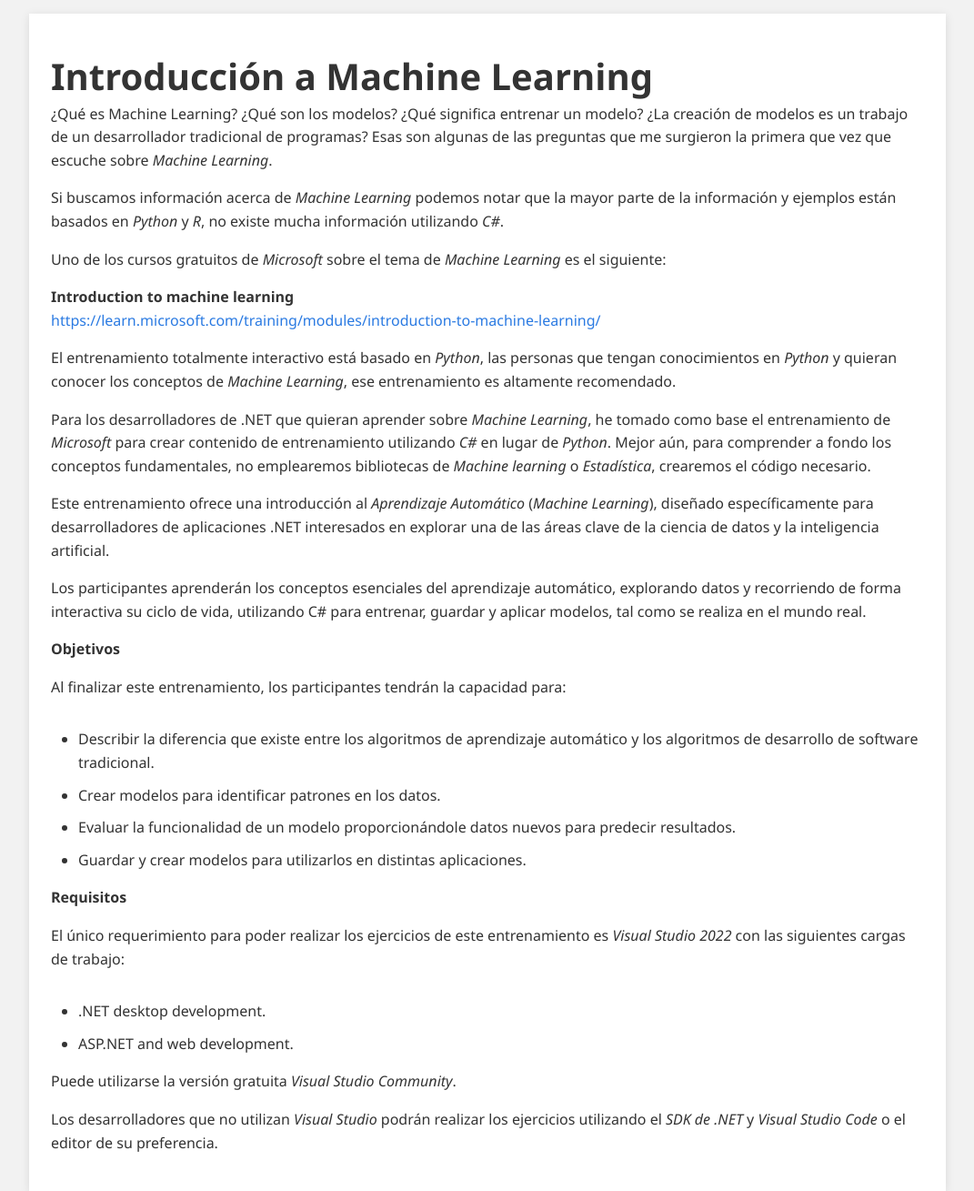
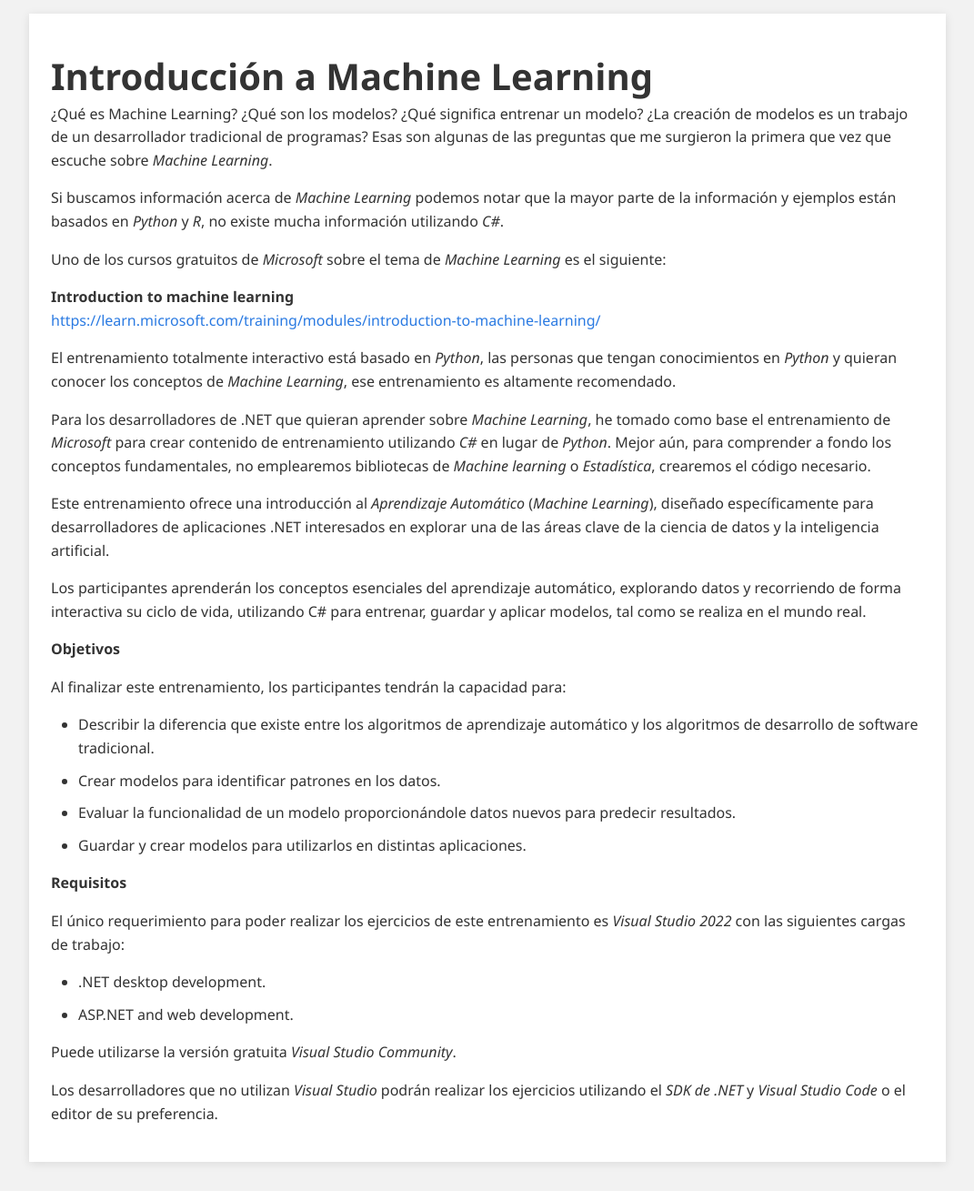
Before and after one commit to msmdotnet/machinelearningintro, a Jekyll site: the page built from README.md, in a window 1280 px wide. Shown: the whole page at 91% size, without its empty margins (104-1175 px from the left). Built offline with Jekyll 4.4.1, drawn with Linux system fonts in a browser that asks for light colours; our own code applies the rules of GitHub Pages for plain Markdown files; after the commit the page ends 1277 px from its top, so only the background shows below that.

Commit message:
Update styles.css

```diff
--- a/assets/css/styles.css
+++ b/assets/css/styles.css
@@ -20,11 +20,11 @@ body {
 
 }
 
-h1, h2, h3, h4, h5, h6, blockquote, pre, ul, ol, dl, figure, .highlight {
+h1, h2, h3, h4, h5, h6, blockquote, pre, figure, .highlight {
     margin-top:32px;
     margin-bottom: 16px
 }
-p {
+p, ul, ol, dl {
     margin-bottom: 16px;
 }
 
```
